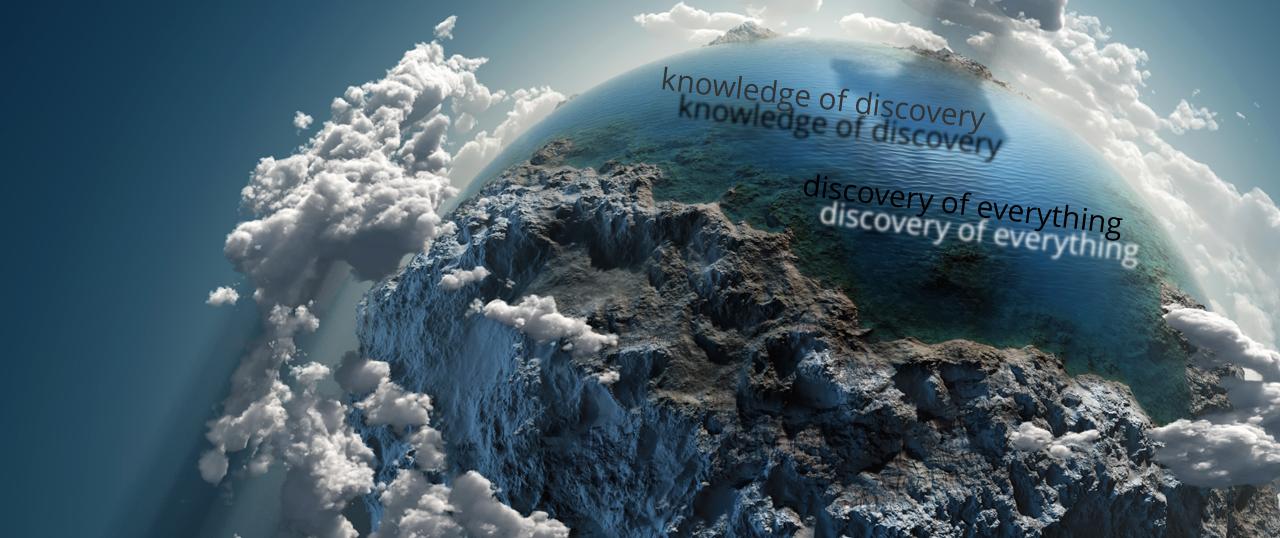
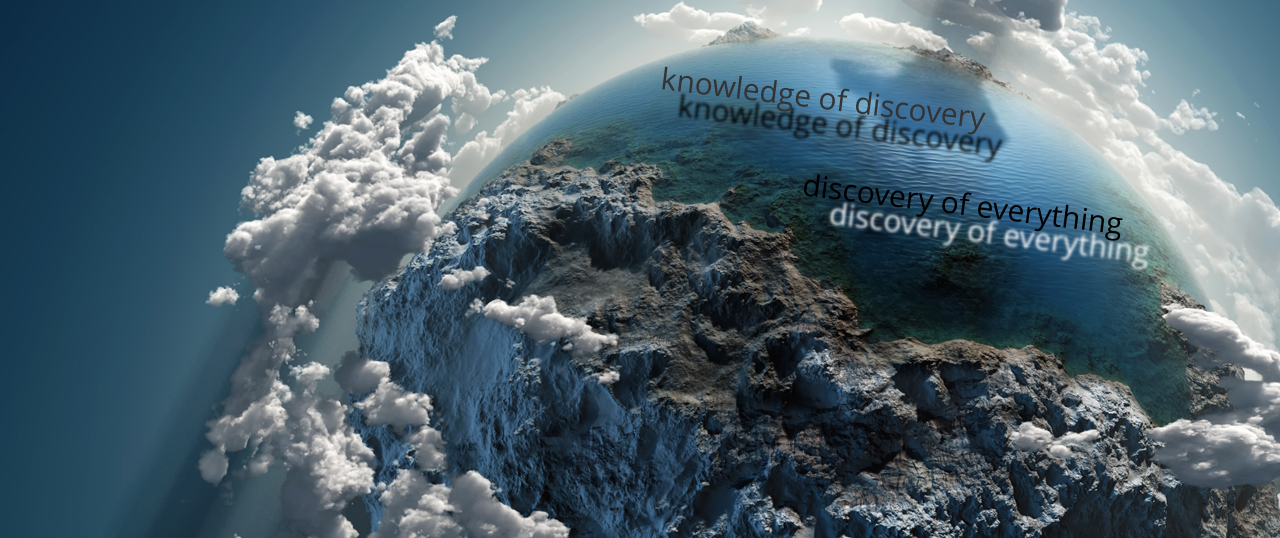
Before and after one commit to jsonknightlee/whatiwishiknew, a Django app: page / in a window 1280 px wide. Shown: the part 161-699 px from the top of the page. Run offline with Django 3.2, Linux system fonts and the light colour scheme; some libraries are stand-ins or nearby versions.

Commit message:
Further Styling

```diff
--- a/posts/static/posts/style.css
+++ b/posts/static/posts/style.css
@@ -76,7 +76,7 @@ opacity: 2.5;
 margin-left: 800px;
 color: #000000;
 font-family: 'Open Sans', sans-serif;
-text-shadow: 20px 25px 3px #ffffff;
+text-shadow: 30px 25px 3px #ffffff;
 }
 
 .navbar{
```
